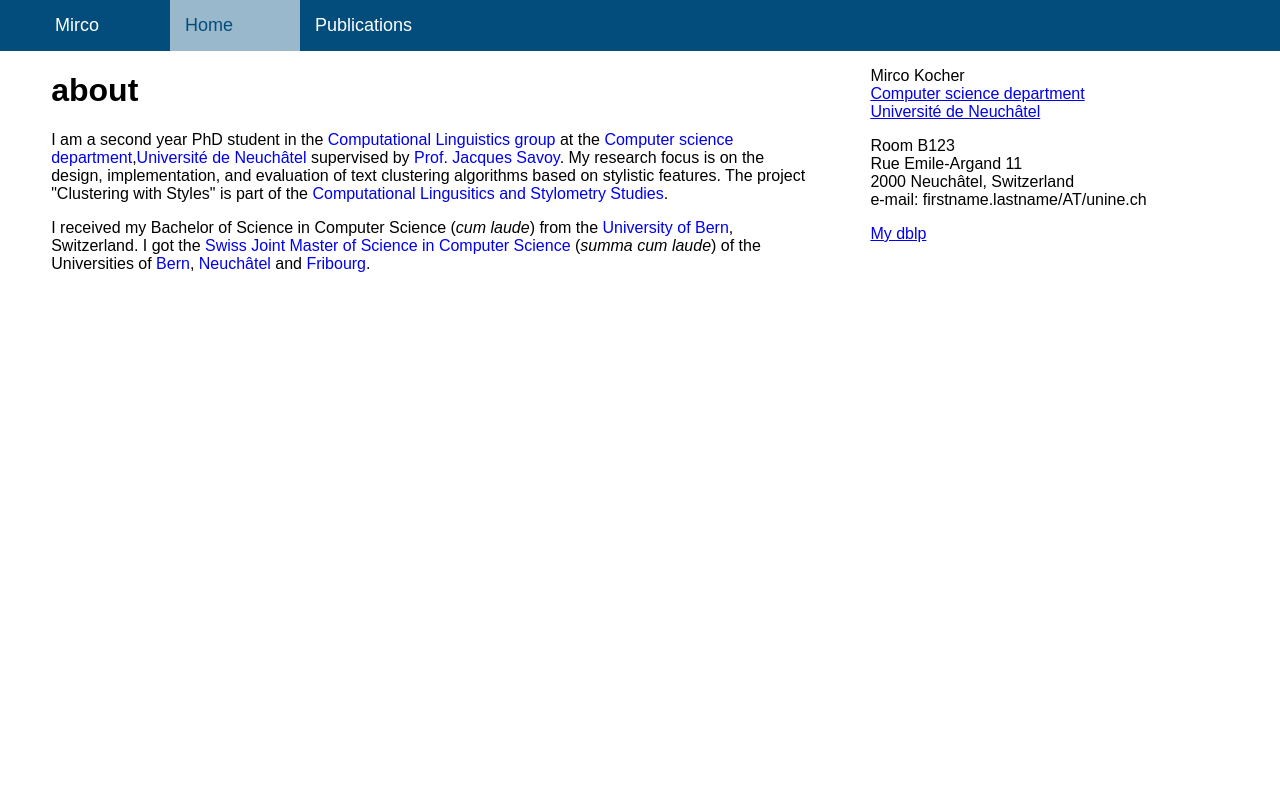
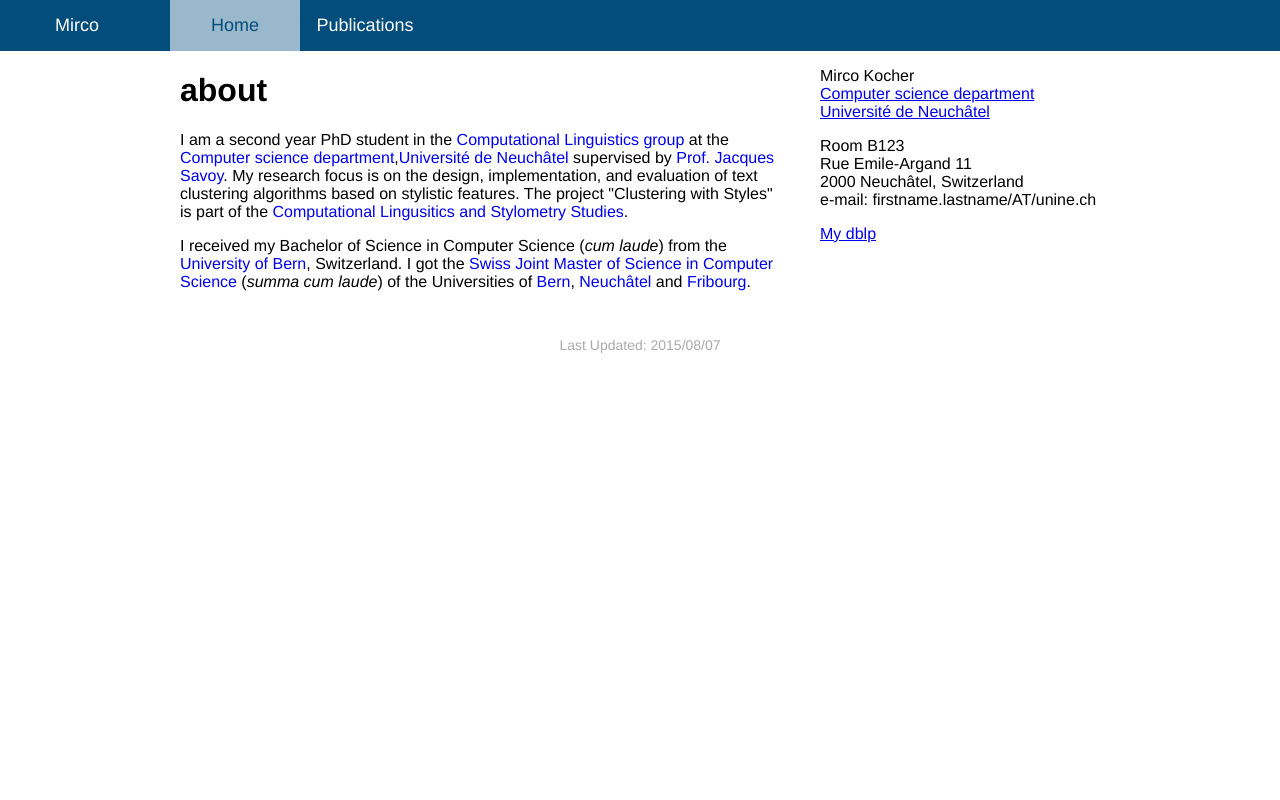
Before and after one commit to mirc0crim/mirc0crim.github.io, a PHP site: page / in a window 1280 px wide. Run offline with PHP 8.4, Linux system fonts and the light colour scheme.

Commit message:
added footer

```diff
--- a/index.html
+++ b/index.html
@@ -13,6 +13,7 @@
 			</ul>
 		</div>
 		<div class="container">
+			<div class="main">
 				<h1>about</h1>
 				<p>
 					I am a second year PhD student in the <a href="http://www.unine.ch/iiun/page-5110_en.html">Computational Linguistics group</a> at the <a href="http://www2.unine.ch/cms/lang/en/pid/5100_en">Computer science department</a>,<a href="http://www.unine.ch/">Universit&#233; de Neuch&#226;tel</a> supervised by <a href="http://members.unine.ch/jacques.savoy/">Prof. Jacques Savoy</a>. My research focus is on the design, implementation, and evaluation of text clustering algorithms based on stylistic features. The project "Clustering with Styles" is part of the <a href="http://style.unine.ch/">Computational Lingusitics and Stylometry Studies</a>.
@@ -42,5 +43,9 @@
 					<a href="http://dblp.uni-trier.de/pers/hd/k/Kocher:Mirco">My dblp</a>
 				</p>
 			</div>
+		</div>
+		<div class="footer">
+			Last Updated: 2015/08/07
+		</div>
 	</body>
 </html>
--- a/publications.html
+++ b/publications.html
@@ -13,6 +13,7 @@
 			</ul>
 		</div>
 		<div class="container">
+			<div class="main">
 				<h1>publications</h1>
 				<p>
 					<b>2015</b>
@@ -50,5 +51,9 @@
 					<a href="http://dblp.uni-trier.de/pers/hd/k/Kocher:Mirco">My dblp</a>
 				</p>
 			</div>
+		</div>
+		<div class="footer">
+			Last Updated: 2015/08/07
+		</div>
 	</body>
 </html>
--- a/style.css
+++ b/style.css
@@ -1,21 +1,23 @@
 
-body {
+html, body {
+	height: 100%;
 	margin: 0px;
-	font-family: sans-serif;
+	font-family: "Helvetica Neue", Arial, sans-serif;
+}
+
+.navbar {
+	background-color: #034D7C;
 }
 
 .navbar > ul {
     list-style-type: none;
     margin: 0px;
     overflow: hidden;
+    text-align: center;
 }
 
 .navbar > ul > li {
     float: left;
-}
-
-.navbar {
-	background-color: #034D7C;
 }
 
 .navbar-home {
@@ -25,6 +27,7 @@ body {
 	color: #FFF;
 	display: block;
     width: 100px;
+    text-align: left;
 }
 
 .navbar-nav {
@@ -47,6 +50,11 @@ body {
 }
 
 .container {
+	max-width: 1000px;
+	margin: 0 auto;
+}
+
+.main {
 	width: 60%;
 	padding-left: 4%;
 	padding-right: 4%;
@@ -54,12 +62,12 @@ body {
 	float: left;
 }
 
-.container > ul > li {
+.main > ul > li {
 	margin: 4%;
 	font-size: 14px;
 }
 
-.container > p > a {
+.main > p > a {
 	text-decoration: none;
 }
 
@@ -67,3 +75,11 @@ body {
 	width: 32%;
 	float: left;
 }
+
+.footer {
+	clear: both;
+	padding-top: 30px;
+	font-size: 14px;
+	color: #AAA;
+	text-align: center;
+}
```
Lines whose indentation alone changed are shown as unchanged.
